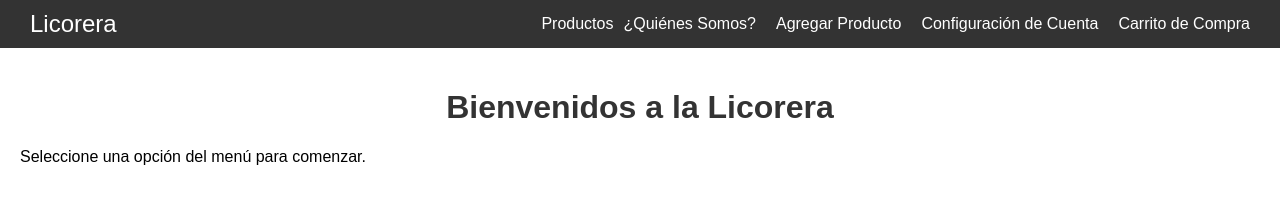
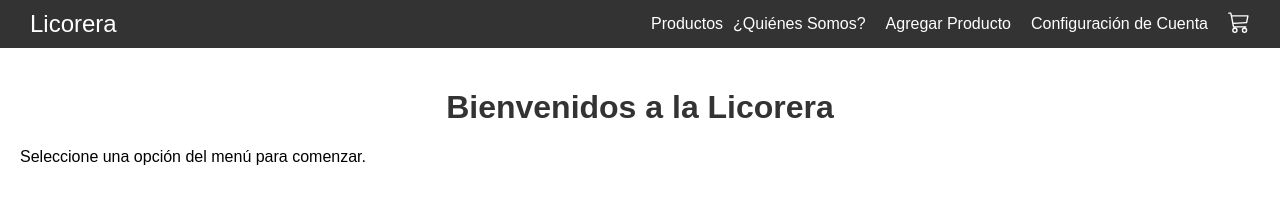
Before and after one commit to Harold-Alfonso/poyecto, a plain HTML site: page Templates/home.html in a window 1280 px wide. Drawn offline with Linux system fonts and the light colour scheme.

Commit message:
Update home.html

```diff
--- a/Templates/home.html
+++ b/Templates/home.html
@@ -30,7 +30,11 @@
             <a href="#" onclick="loadContent('quienes_somos.html'); return false;">¿Quiénes Somos?</a>
             <a href="#" onclick="loadContent('agregar_produc.html'); return false;">Agregar Producto</a>
             <a href="#" onclick="loadContent('configuracion_de_cuenta.html'); return false;">Configuración de Cuenta</a>
-            <a href="#" onclick="loadContent('carrito_de_compra.html'); return false;">Carrito de Compra</a>
+            <a href="#" onclick="loadContent('carrito_de_compra.html'); return false;">
+                <svg xmlns="http://www.w3.org/2000/svg" width="22" height="22" fill="currentColor" class="bi bi-cart3" viewBox="0 0 16 16">
+                    <path d="M0 1.5A.5.5 0 0 1 .5 1H2a.5.5 0 0 1 .485.379L2.89 3H14.5a.5.5 0 0 1 .49.598l-1 5a.5.5 0 0 1-.465.401l-9.397.472L4.415 11H13a.5.5 0 0 1 0 1H4a.5.5 0 0 1-.491-.408L2.01 3.607 1.61 2H.5a.5.5 0 0 1-.5-.5M3.102 4l.84 4.479 9.144-.459L13.89 4zM5 12a2 2 0 1 0 0 4 2 2 0 0 0 0-4m7 0a2 2 0 1 0 0 4 2 2 0 0 0 0-4m-7 1a1 1 0 1 1 0 2 1 1 0 0 1 0-2m7 0a1 1 0 1 1 0 2 1 1 0 0 1 0-2"/>
+                </svg>
+            </a>
         </div>
     </nav>
 
```
